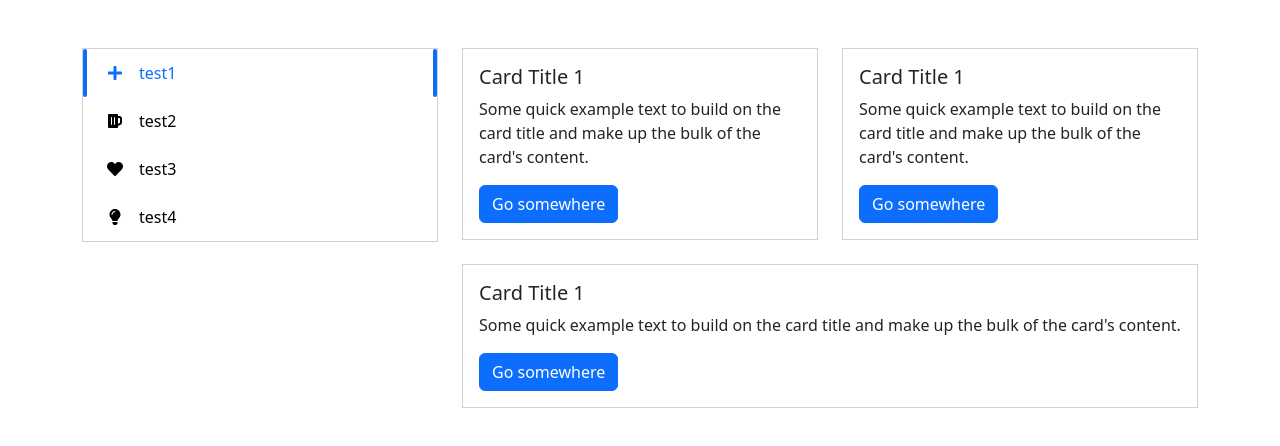
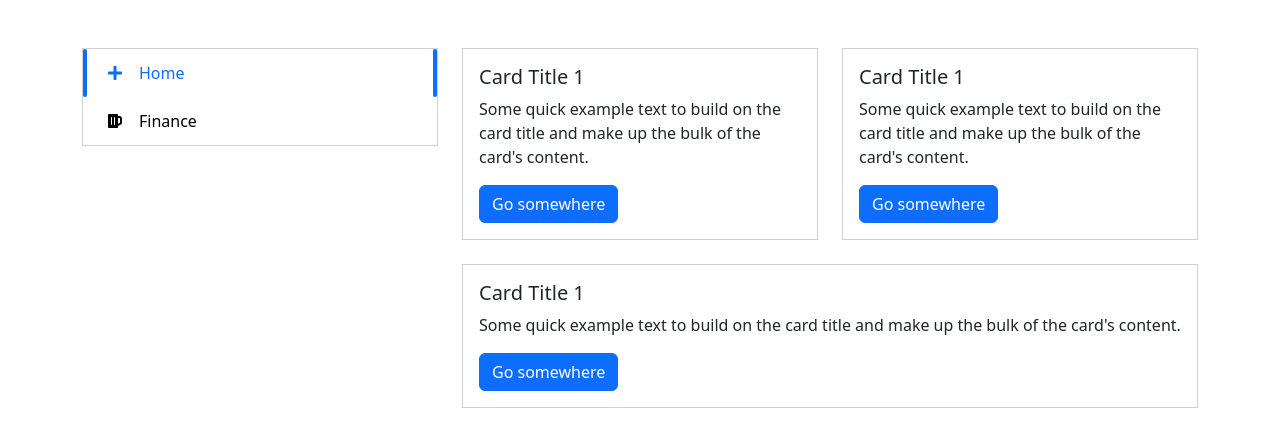
Before and after one commit to marcinpl87/Property-Prosperity, a React app: page / in a window 1280 px wide. Shown: the top 446 px of the page. Built offline with nearby package versions, Linux system fonts and the light colour scheme; the HTML template or start-up script is replaced by a standard one.

Commit message:
React-i18next integration and i18n configuration

```diff
--- a/package.json
+++ b/package.json
@@ -7,13 +7,15 @@
     "preview": "vite preview"
   },
   "dependencies": {
+    "i18next": "22.4.9",
     "react": "18.2.0",
     "react-dom": "18.2.0",
     "react-icons": "4.7.1",
+    "react-i18next": "12.1.4",
     "react-bootstrap": "2.7.0",
+    "react-router-dom": "6.6.2",
     "@tanstack/react-query": "4.22.0",
-    "@tanstack/react-query-devtools": "4.22.0",
-    "react-router-dom": "6.6.2"
+    "@tanstack/react-query-devtools": "4.22.0"
   },
   "devDependencies": {
     "@types/react-bootstrap": "0.32.32",
--- /dev/null
+++ b/src/i18n.ts
@@ -0,0 +1,21 @@
+export default {
+    resources: {
+        en: {
+            translation: {
+                'pageHome': 'Home',
+                'pageFinance': 'Finance',
+            },
+        },
+        pl: {
+            translation: {
+                'pageHome': 'Strona główna',
+                'pageFinance': 'Finanse',
+            },
+        },
+    },
+    lng: 'en', // if you're using a language detector, do not define the lng option
+    fallbackLng: 'en',
+    interpolation: { // react already safes from xss
+        escapeValue: false, // https://www.i18next.com/translation-function/interpolation#unescape
+    },
+};
--- a/src/layout/sidebar/index.tsx
+++ b/src/layout/sidebar/index.tsx
@@ -2,35 +2,26 @@ import React from 'react';
 import {
     FaBeer,
     FaPlus,
-    FaHeart,
-    FaLightbulb,
 } from 'react-icons/fa';
+import { useTranslation } from 'react-i18next';
 import Card from 'react-bootstrap/Card';
 import Item from './item';
 
 export default () => {
+    const { t } = useTranslation();
+
     return (
         <Card as="nav" className="rounded-0">
             <Card.Body as="ul" className="navigation-card p-0">
                 <Item
-                    anchor="test1"
+                    anchor={t("pageHome")}
                     href=""
                     icon={FaPlus}
                 />
                 <Item
-                    anchor="test2"
+                    anchor={t("pageFinance")}
                     href="test-url2"
                     icon={FaBeer}
-                />
-                <Item
-                    anchor="test3"
-                    href="test-url3"
-                    icon={FaHeart}
-                />
-                <Item
-                    anchor="test4"
-                    href="test-url4"
-                    icon={FaLightbulb}
                 />
             </Card.Body>
         </Card>
--- a/src/main.tsx
+++ b/src/main.tsx
@@ -6,10 +6,17 @@ import {
     QueryClientProvider,
 } from '@tanstack/react-query';
 import { ReactQueryDevtools } from '@tanstack/react-query-devtools';
+import i18n from 'i18next';
+import { initReactI18next } from 'react-i18next';
+import i18nConfig from './i18n';
 import Layout from './layout';
 import './styles.scss';
 
 const queryClient = new QueryClient();
+
+i18n
+    .use(initReactI18next)
+    .init(i18nConfig);
 
 ReactDOM.createRoot(
     document.getElementById('root') as HTMLElement
```
Also changed, not shown: 1 other file (tests, documents, lock files or other folders).
